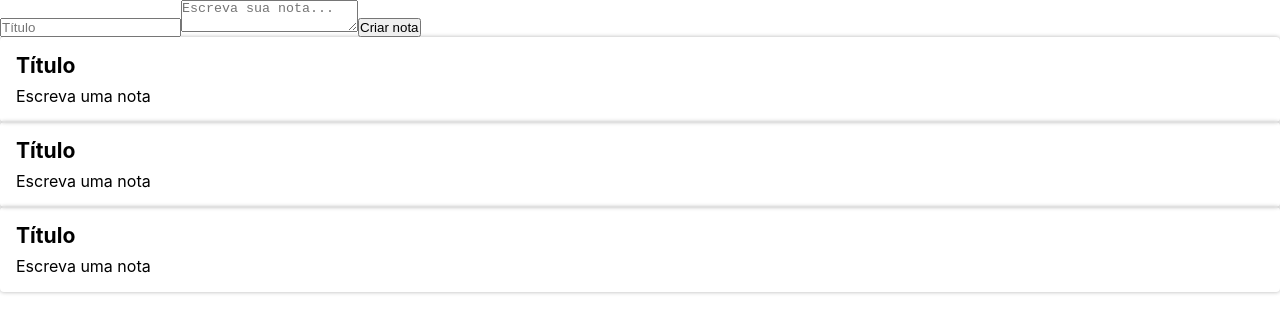
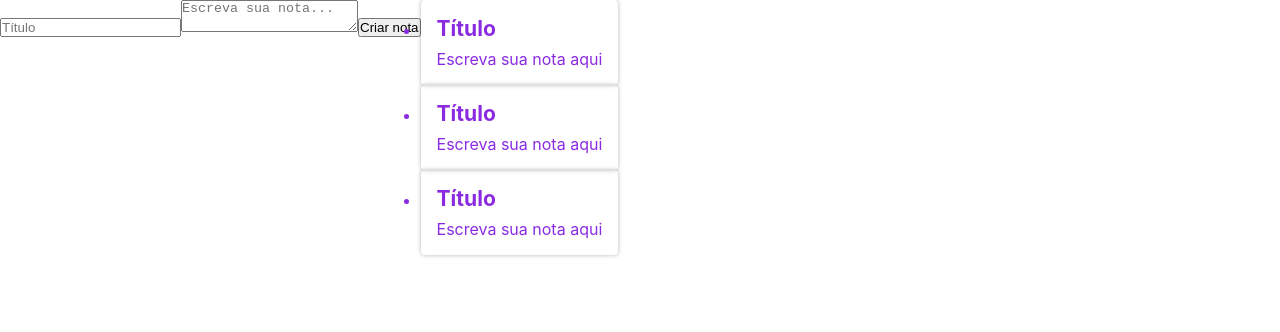
Before and after one commit to luizfelper/Bloco-de-Notas, a React (Create React App) app: page / in a window 1280 px wide. Shown: the top 332 px of the page. Built offline with nearby package versions, Linux system fonts and the light colour scheme.

Commit message:
Organização geral das pastas e estilos css

```diff
--- /dev/null
+++ b/src/App.css
@@ -0,0 +1,11 @@
+.conteudo {
+    display: flex;
+}
+
+:root {
+   --primaria: #58a4b0;
+   --secundaria: #373f51;
+   --secundaria-ativa: #cccccc;
+   --fundo: #ffffff;
+   --fundo-detalhe: #ececec;
+}
--- a/src/App.js
+++ b/src/App.js
@@ -1,14 +1,15 @@
 import React, {Component} from 'react';
-import ListaDeNotas from './components/listaDeNotas';
-import FormularioCadastro from './components/FormularioCadastro'
+import ListaDeNotas from './components/ListaDeNotas/ListaDeNotas';
+import FormularioCadastro from './components/FormularioCadastro/FormularioCadastro';
+import "./App.css";
 
 class App extends Component {
   render() {
     return (
-    <>
+    <section className="conteudo">
       <FormularioCadastro />
       <ListaDeNotas />
-    </>
+    </section>
   );
 }}
 
--- a/src/components/CardNota/CardNota.jsx
+++ b/src/components/CardNota/CardNota.jsx
@@ -8,7 +8,7 @@ class CardNota extends Component {
                 <header className="card-nota_cabeçalho">
                     <h3 className="card-nota_titulo">Título</h3>
                 </header>
-                <p className="card-nota_texto">Escreva uma nota</p>
+                <p className="card-nota_texto">Escreva sua nota aqui</p>
             </section>
         );
     }
--- a/src/components/CardNota/estilo.css
+++ b/src/components/CardNota/estilo.css
@@ -13,10 +13,9 @@
     flex-wrap: wrap;
     box-shadow: 0 0 4px rgba(0, 0, 0, 0.3);
     padding: 16px;
-}
-.card-nota ul {
     list-style: none;
 }
+
 
 .card-nota_cabeçalho {
     font-size: 1.1em;
--- a/src/components/FormularioCadastro.jsx
+++ b/src/components/FormularioCadastro/FormularioCadastro.jsx
@@ -1,4 +1,5 @@
 import React, { Component } from 'react';
+import "./estilo.css";
 
 class FormularioCadastro extends Component {
     render() {
--- a/src/components/listaDeNotas.jsx
+++ b/src/components/ListaDeNotas/ListaDeNotas.jsx
@@ -1,14 +1,15 @@
 import React, { Component } from 'react';
-import CardNota from './CardNota/CardNota';
+import CardNota from '../CardNota/CardNota';
+import "./estilo.css"
 
 class ListaDeNotas extends Component {
 
     render() {
         return (
-            <ul>
+            <ul className="lista-notas">
                 {Array.of("Trabalho", "Trabalho", "Estudos").map((categoria, index) => {
                     return (
-                        <li key={index}>
+                        <li className="lista-notas_item" key={index}>
                             <CardNota />
                         </li>
                     );
--- /dev/null
+++ b/src/components/ListaDeNotas/estilo.css
@@ -0,0 +1,3 @@
+.lista-notas {
+    color: blueviolet;
+}
```
Also changed, not shown: src/components/FormularioCadastro/estilo.css (added).
